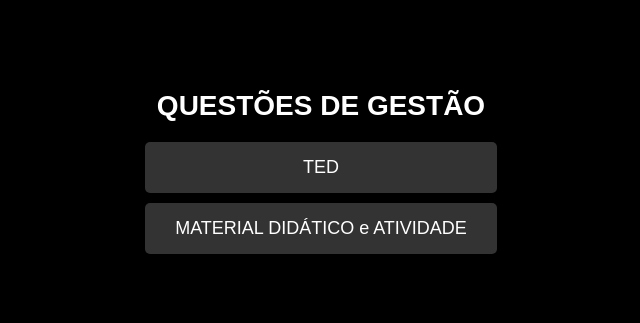
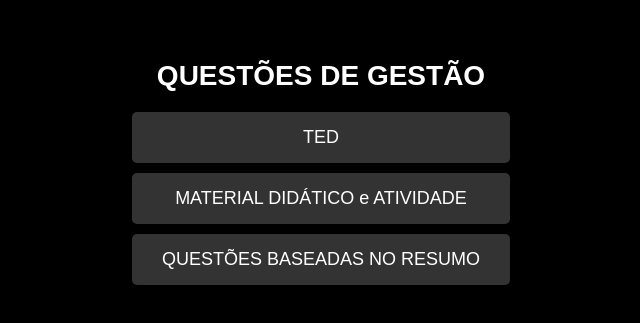
Before and after one commit to RafaelPG1/QUEST-ES_GEST-O, a plain HTML site: page index.html in a window 1280 px wide. Shown: the part 245-568 px from the top of the page, without its empty margins (319-959 px from the left). Drawn offline with Linux system fonts and the light colour scheme.

Commit message:
index.html

```diff
--- a/index.html
+++ b/index.html
@@ -13,6 +13,7 @@
     <div class="container">
         <a href="./ted/ted.html" class="btn">TED</a>
         <a href="./questões/md.html" class="btn">MATERIAL DIDÁTICO e ATIVIDADE</a>
+        <a href="./qc/qc.html" class="btn">QUESTÕES BASEADAS NO RESUMO</a>
     </div>
 
 
```
